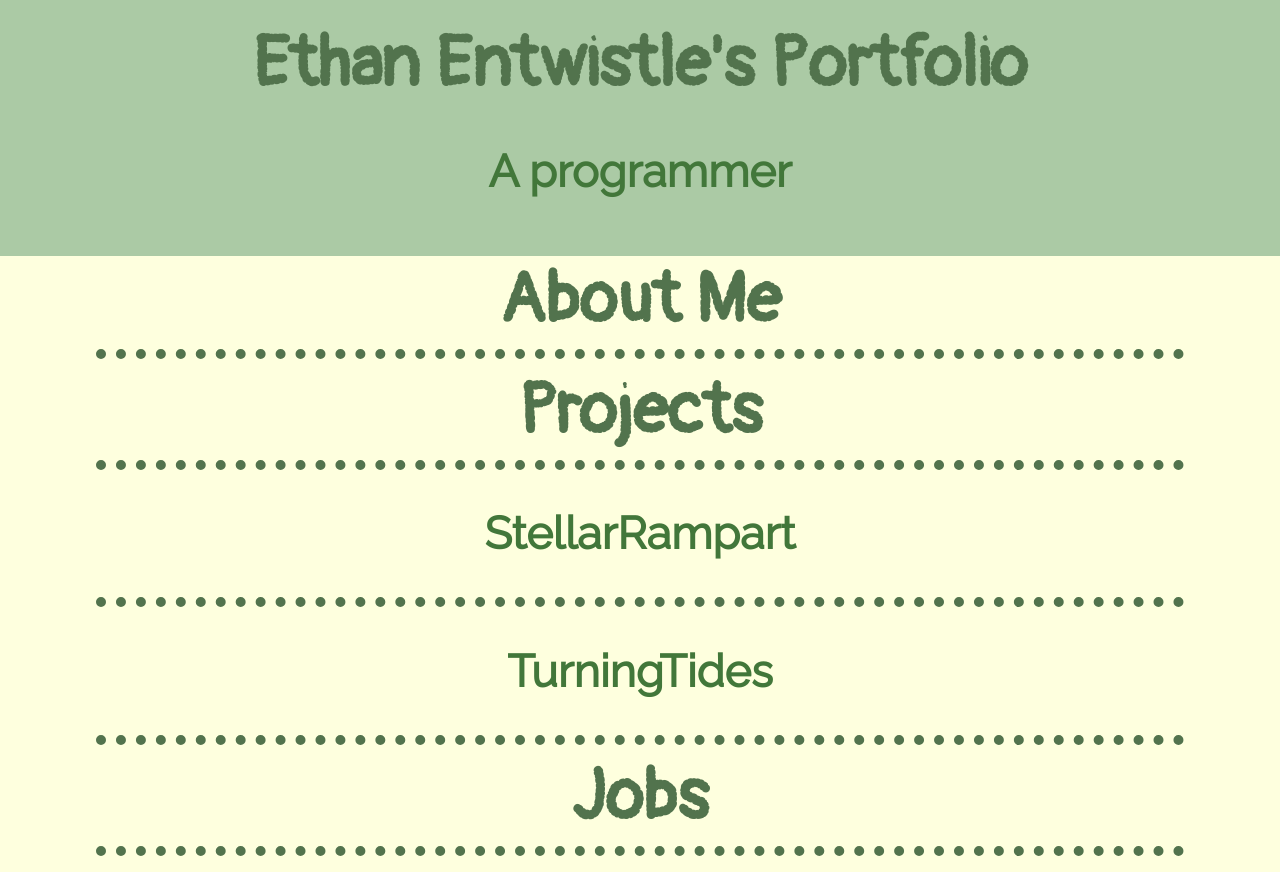
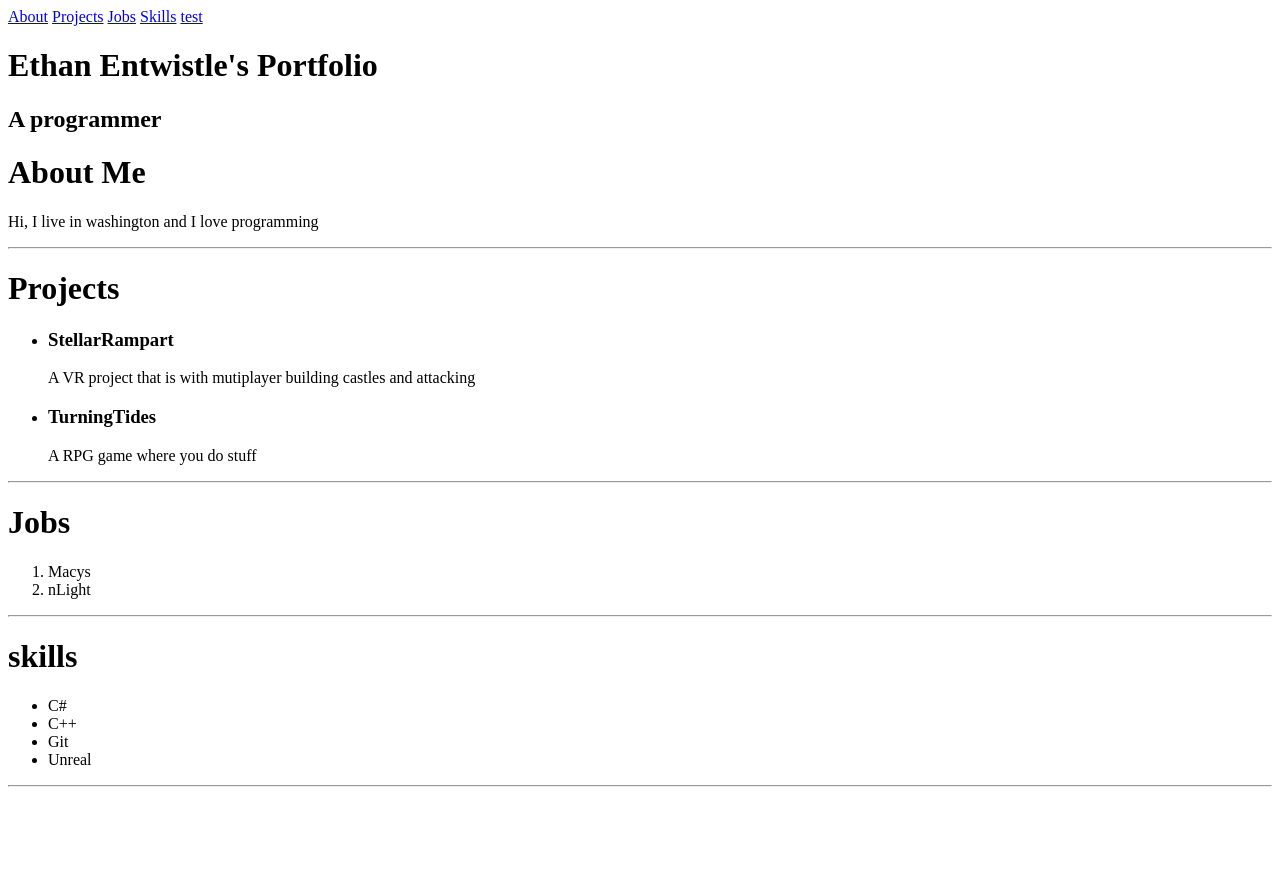
Before and after one commit to MisterGenius0/Portfolio, a plain HTML site: page index.html in a window 1280 px wide. After the commit the page ends 800 px from the top, so only its background shows below. Drawn offline with Linux system fonts and the light colour scheme.

Commit message:
Changed things

```diff
--- a/css/main.css
+++ b/css/main.css
@@ -1,51 +1 @@
 /* Color pallet https://colorhunt.co/palette/264587 */
-
-
-.background
-{
-
-    margin: 0;
-    background-color: #feffde;
-}
-
-.background2
-{
-    padding: 20px;
-    background-color: #abcaa5;
-}
-
-.TitleLine
-{
-    margin-top: 0;
-    border-style: dotted none none;
-    border-width: 10px;
-    width: 85%;
-    border-color: #52734d;
-}
-
-.SubTitleLine
-{
-    border-style: dashed none none;
-    border-width: 10px;
-    width: 50%;
-    border-color: #a9c7a4;
-}
-
-.Title
-{
-    font-family: 'Pangolin', cursive;
-    margin-top: 0;
-    margin-bottom: 5px;
-    font-size: 4.375rem;
-    text-align: center;
-    color: #52734d;
-}
-
-.SubTitle
-{
-    font-family: 'Raleway', sans-serif;
-    font-size: 2.8125rem;
-    text-align: center;
-
-    color: #42773a;
-}
--- a/index.html
+++ b/index.html
@@ -11,39 +11,60 @@
         <link rel="preconnect" href="https://fonts.gstatic.com">
         <link href="https://fonts.googleapis.com/css2?family=Pangolin&family=Raleway&display=swap" rel="stylesheet">
 
+        <div>
+            <a href="#About"> About</a>
+            <a href="#Projects"> Projects</a>
+            <a href="#jobs"> Jobs</a>
+            <a href="#skills"> Skills</a>
+            <a href="#Projects"> test</a>
+        </div>
+
     </head>
 
     <body class= "background">
         <div class = "background2">
             <h1 class="Title">Ethan Entwistle's Portfolio</h1>
             <h2 class="SubTitle">A programmer</h2>
-
         </div>
 
         <div>
-
             <!-- About-->
-            <h1 class="Title"> About Me</h1>
-            <hr class="TitleLine">
+            <h1 id="About"> About Me</h1>
+            <p>Hi, I live in washington and I love programming</p>
+            <hr>
 
             <!-- Projects-->
-            <h1 class="Title"> Projects</h1>
-            <hr class="TitleLine">
+            <h1 id="Projects"> Projects</h1>
+            <ul>
+                <li>
+                    <h3> StellarRampart</h3>
+                    <p>A VR project that is with mutiplayer building castles and attacking</p>
 
-            <h2 class="SubTitle"> StellarRampart</h2>
-            <hr class="TitleLine">
+                </li>
+                <li>
+                    <h3> TurningTides</h3>
+                    <p>A RPG game where you do stuff</p>
+                </li>
+            </ul>
 
-            <h2 class="SubTitle"> TurningTides</h2>
-            <hr class="TitleLine">
+            <hr>
+            <!-- Jobs-->
+            <h1 id="jobs"> Jobs</h1>
+            <ol>
+                <li> Macys </li>
+                <li> nLight</li>
+            </ol>
+            <hr>
 
-            <!-- Jobs-->
-            <h1 class="Title"> Jobs</h1>
-            <hr class="TitleLine">
-            <ol>
-
-            </ol>
+            <!-- skills-->
+            <h1 id="skills"> skills</h1>
+            <ul>
+                <li>C#</li>
+                <li>C++</li>
+                <li>Git</li>
+                <li>Unreal</li>
+            </ul>
+            <hr>
         </div>
-
     </body>
-
 </html>
```
